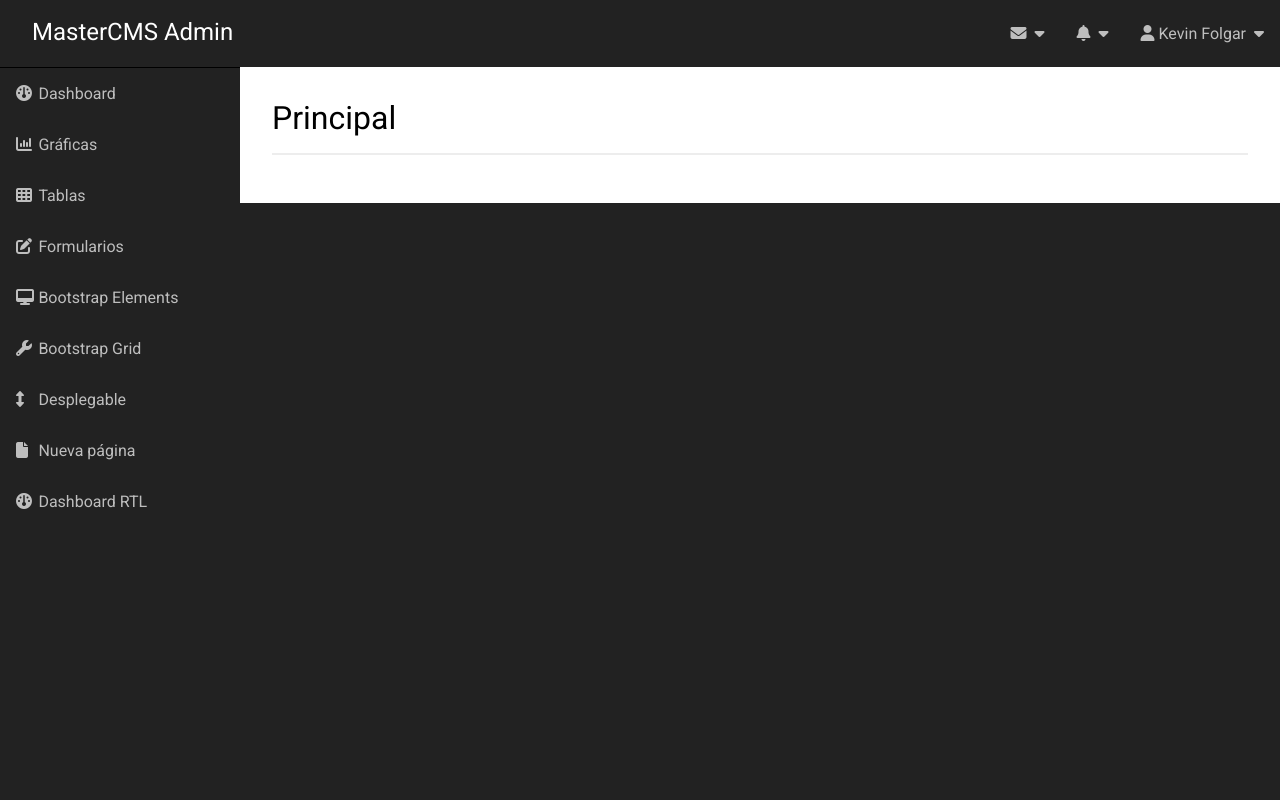
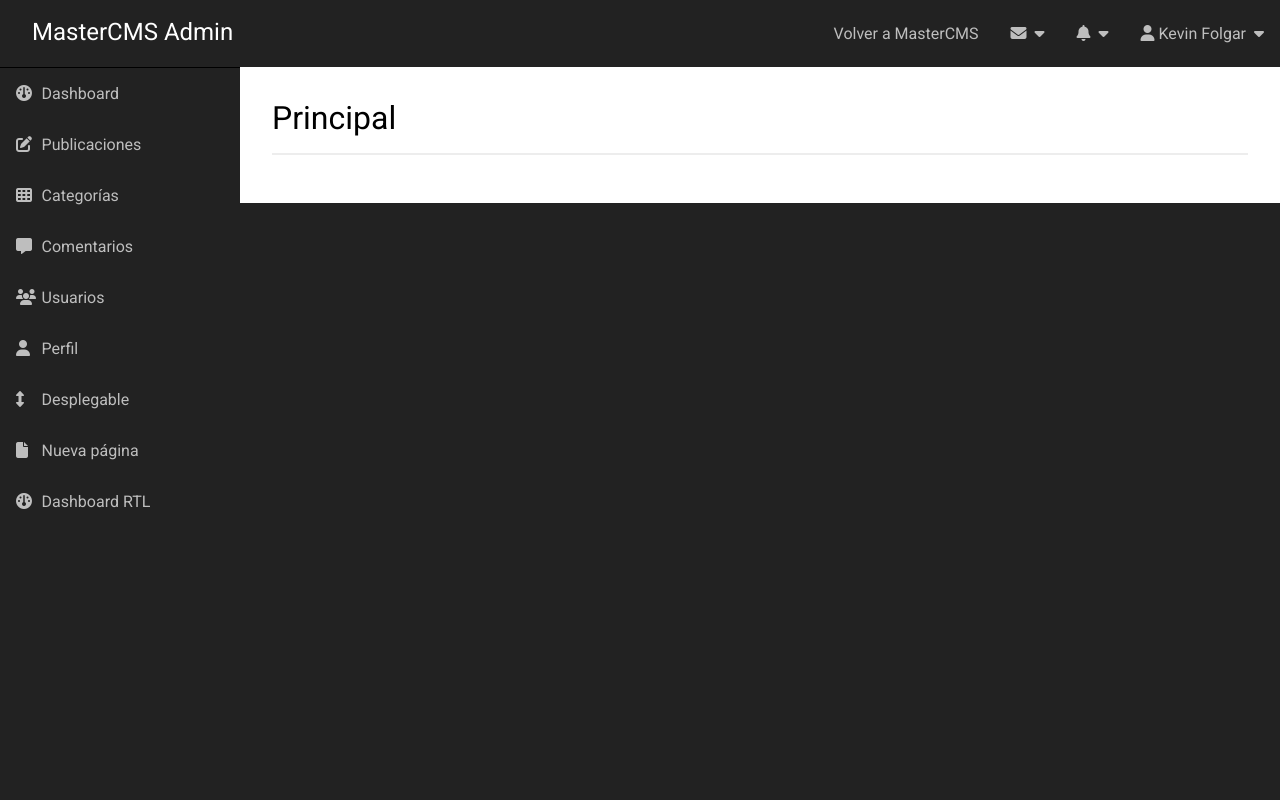
Before and after one commit to kevinfb92/MasterCMS, a PHP site: page /admin/index.php in a window 1280 px wide. Run offline with PHP 8.4, Linux system fonts and the light colour scheme; some libraries are stand-ins or nearby versions.

Commit message:
added admin link to main cms

```diff
--- a/admin/css/index.css
+++ b/admin/css/index.css
@@ -88,8 +88,7 @@ a:hover{
 }
 
 .nav-left .fa-solid{
-    width: 1rem;
-    margin: auto;
+    width: 1.2rem;
 }
 
 .nav-left{
--- a/admin/index.php
+++ b/admin/index.php
@@ -19,6 +19,7 @@
         <nav class="nav-right">
             <a href="#" class="logo"><h2>MasterCMS Admin</h2></a>
             <ul>
+                <li><a href="../index.php">Volver a MasterCMS</a></li>
                 <li><a href="#"><i class="fa-solid fa-envelope"></i><i class="fa-solid fa-caret-down"></i></a></li>
                 <li><a href="#"><i class="fa-solid fa-bell"></i><i class="fa-solid fa-caret-down"></i></a></li>
                 <li><a href="#"><i class="fa-solid fa-user"></i><span> Kevin Folgar</span><i class="fa-solid fa-caret-down"></i></a></li>
@@ -30,11 +31,11 @@
                 <nav class="nav-left">
                     <ul>
                         <li><a href="#"><i class="fa-solid fa-gauge"></i><span>Dashboard</span></a></li>
-                        <li><a href="#"><i class="fa-solid fa-chart-column"></i><span>Gráficas</span></a></li>
-                        <li><a href="#"><i class="fa-solid fa-table-cells"></i><span>Tablas</span></a></li>
-                        <li><a href="#"><i class="fa-solid fa-pen-to-square"></i><span>Formularios</span></a></li>
-                        <li><a href="#"><i class="fa-solid fa-desktop"></i><span>Bootstrap Elements</span></a></li>
-                        <li><a href="#"><i class="fa-solid fa-wrench"></i><span>Bootstrap Grid</span></a></li>
+                        <li><a href="#"><i class="fa-solid fa-pen-to-square"></i><span>Publicaciones</span></a></li>
+                        <li><a href="#"><i class="fa-solid fa-table-cells"></i><span>Categorías</span></a></li>
+                        <li><a href="#"><i class="fa-solid fa-message"></i><span>Comentarios</span></a></li>
+                        <li><a href="#"><i class="fa-solid fa-users"></i><span>Usuarios</span></a></li>
+                        <li><a href="#"><i class="fa-solid fa-user"></i><span>Perfil</span></a></li>
                         <li><a href="#"><i class="fa-solid fa-up-down"></i><span>Desplegable</span></a></li>
                         <li><a href="#"><i class="fa-solid fa-file"></i><span>Nueva página</span></a></li>
                         <li><a href="#"><i class="fa-solid fa-gauge"></i><span>Dashboard RTL</span></a></li>
```
